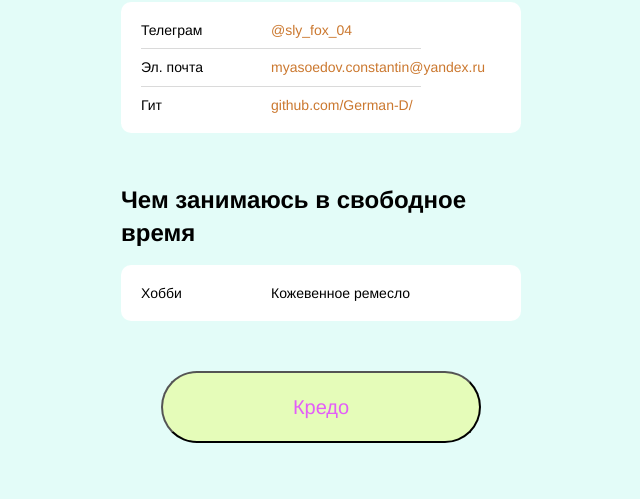
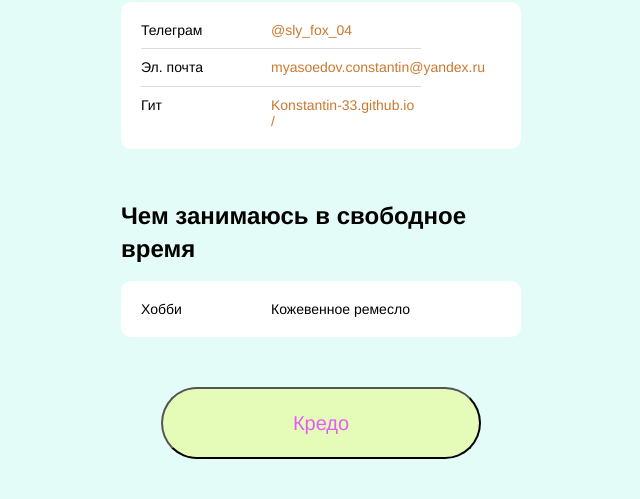
Before and after one commit to Konstantin-33/Konstantin-33.github.io, a plain HTML site: page index.html in a window 1280 px wide. Shown: the part 639-1138 px from the top of the page, without its empty margins (319-959 px from the left). Drawn offline with Linux system fonts and the light colour scheme.

Commit message:
Update index.html

```diff
--- a/index.html
+++ b/index.html
@@ -30,7 +30,9 @@
           </li>
           <li class="links__link">
             <p class="links__title">Гит</p>
-            <a class="linsk__link" href="http://github.com/German-D/">github.com/German-D/</a>
+            <a class="linsk__link" href="http://Konstantin-33.github.io
+/">Konstantin-33.github.io
+/</a>
           </li>
         </ul>
       </section>
```
